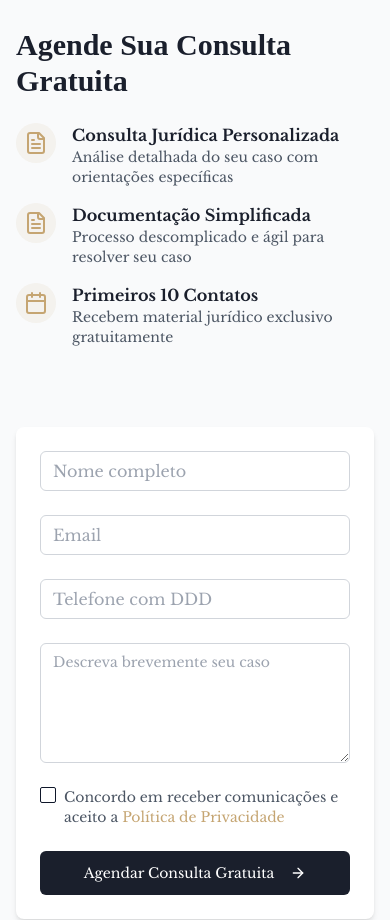
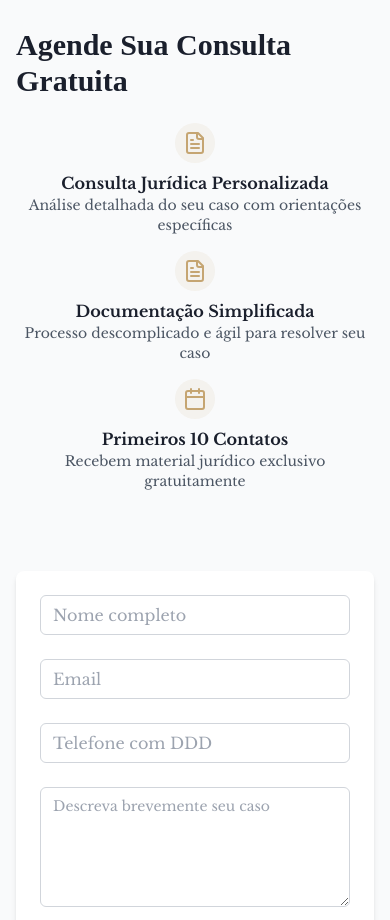
Before and after one commit to JonissonGomes/legal-lead-compass-main, a React (Vite) app: page / in a window 390 px wide. Shown: the part 5980-6900 px from the top of the page. Built offline with nearby package versions, Linux system fonts and the light colour scheme.

Commit message:
Refatora o componente Contact para melhorar a responsividade e a organização do layout. As classes CSS foram ajustadas para permitir uma melhor exibição em diferentes tamanhos de tela, garantindo que os elementos sejam alinhados corretamente em dispositivos móveis e desktops.

```diff
--- a/src/components/Contact.tsx
+++ b/src/components/Contact.tsx
@@ -72,8 +72,8 @@ const Contact = () => {
             </h2>
             <div className="mb-8">
               <div className="space-y-4">
-                <div className="flex items-start">
-                  <div className="bg-gold/10 p-2 rounded-full mr-4">
+                <div className="flex flex-col sm:flex-row items-center sm:items-start text-center sm:text-left">
+                  <div className="bg-gold/10 p-2 rounded-full mb-2 sm:mb-0 sm:mr-4">
                     <FileText className="h-6 w-6 text-gold" />
                   </div>
                   <div>
@@ -84,8 +84,8 @@ const Contact = () => {
                   </div>
                 </div>
 
-                <div className="flex items-start">
-                  <div className="bg-gold/10 p-2 rounded-full mr-4">
+                <div className="flex flex-col sm:flex-row items-center sm:items-start text-center sm:text-left">
+                  <div className="bg-gold/10 p-2 rounded-full mb-2 sm:mb-0 sm:mr-4">
                     <FileText className="h-6 w-6 text-gold" />
                   </div>
                   <div>
@@ -96,8 +96,8 @@ const Contact = () => {
                   </div>
                 </div>
 
-                <div className="flex items-start">
-                  <div className="bg-gold/10 p-2 rounded-full mr-4">
+                <div className="flex flex-col sm:flex-row items-center sm:items-start text-center sm:text-left">
+                  <div className="bg-gold/10 p-2 rounded-full mb-2 sm:mb-0 sm:mr-4">
                     <Calendar className="h-6 w-6 text-gold" />
                   </div>
                   <div>
```
